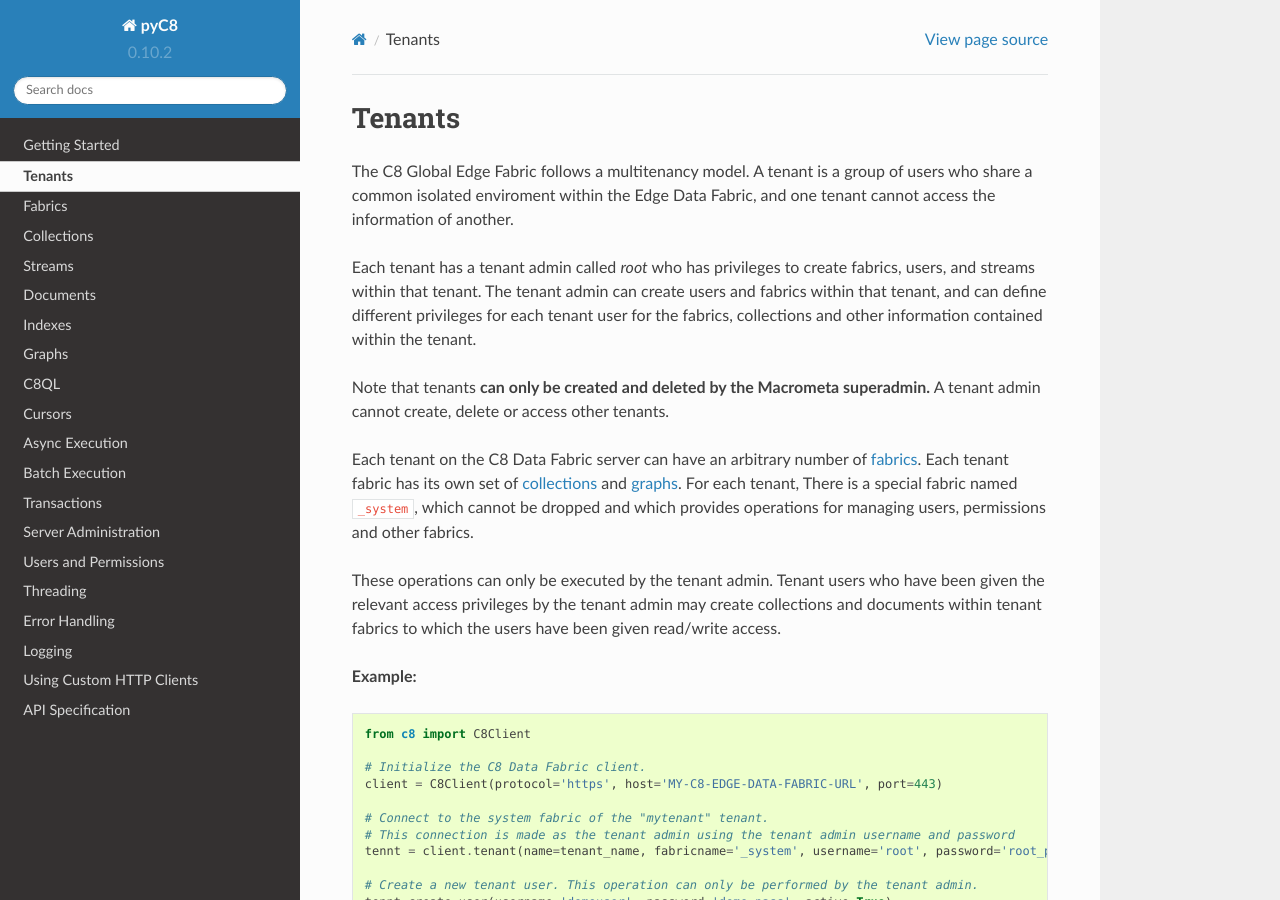
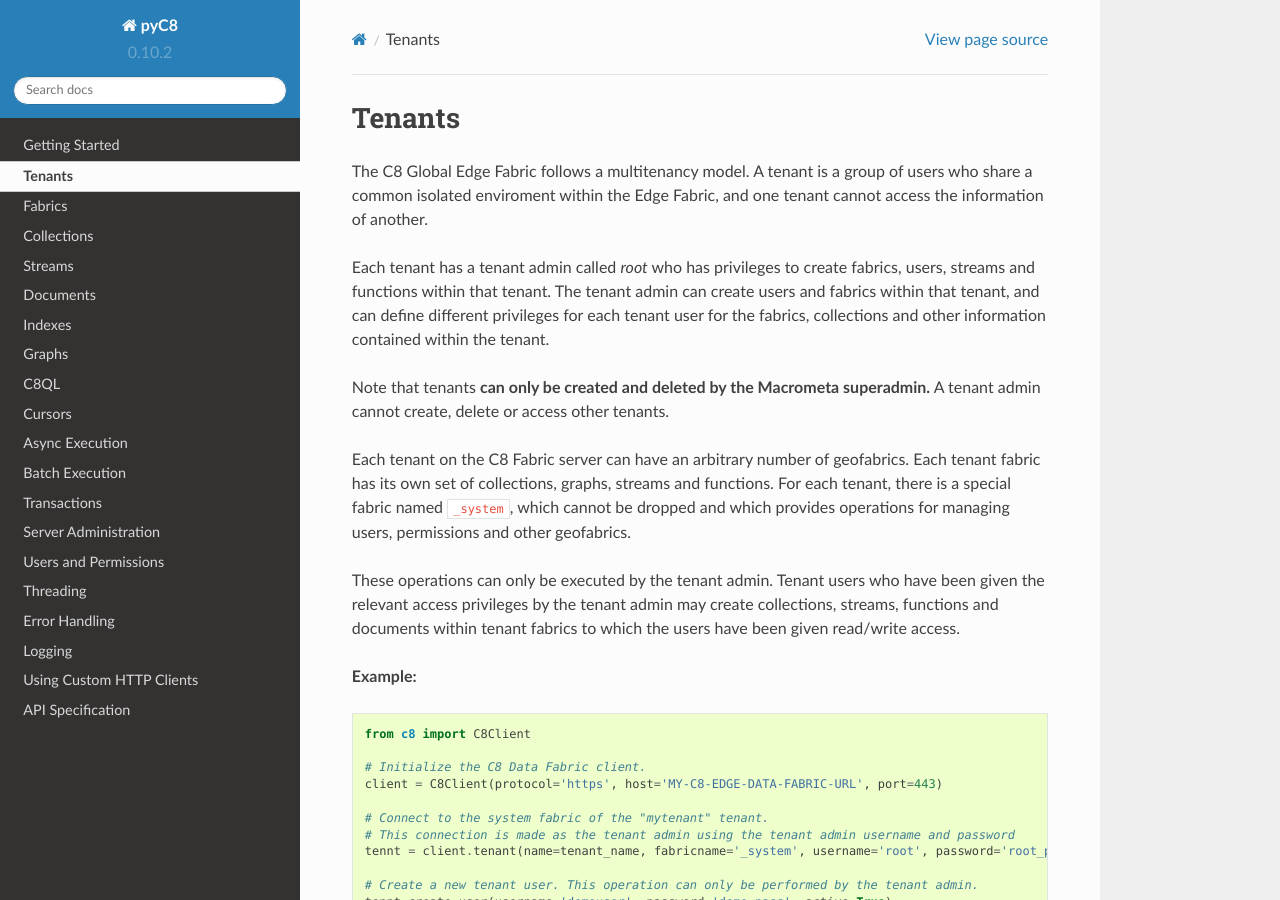
Before and after one commit to Macrometacorp/pyC8, a Sphinx documentation site: the page built from docs/tenant.rst, in a window 1280 px wide and 900 px high. Built offline with Sphinx 7.4.7 and the Read the Docs theme 2.0.0, drawn with Linux system fonts in a browser that asks for light colours.

Commit message:
Update tenant.rst

```diff
--- a/docs/tenant.rst
+++ b/docs/tenant.rst
@@ -1,15 +1,15 @@
 Tenants
 ---------
 
-The C8 Global Edge Fabric follows a multitenancy model. A tenant is a group of users who share a common isolated enviroment within the Edge Data Fabric, and one tenant cannot access the information of another.
+The C8 Global Edge Fabric follows a multitenancy model. A tenant is a group of users who share a common isolated enviroment within the Edge Fabric, and one tenant cannot access the information of another.
 
-Each tenant has a tenant admin called *root* who has privileges to create fabrics, users, and streams within that tenant. The tenant admin can create users and fabrics within that tenant, and can define different privileges for each tenant user for the fabrics, collections and other information contained within the tenant.
+Each tenant has a tenant admin called `root` who has privileges to create fabrics, users, streams and functions within that tenant. The tenant admin can create users and fabrics within that tenant, and can define different privileges for each tenant user for the fabrics, collections and other information contained within the tenant.
 
 Note that tenants **can only be created and deleted by the Macrometa superadmin.** A tenant admin cannot create, delete or access other tenants.
 
-Each tenant on the C8 Data Fabric server can have an arbitrary number of :doc:`fabrics <fabric>`. Each tenant fabric has its own set of :doc:`collections <collection>` and :doc:`graphs <graph>`. For each tenant, There is a special fabric named ``_system``, which cannot be dropped and which provides operations for managing users, permissions and other fabrics.
+Each tenant on the C8  Fabric server can have an arbitrary number of geofabrics. Each tenant fabric has its own set of collections, graphs, streams and functions. For each tenant, there is a special fabric named ``_system``, which cannot be dropped and which provides operations for managing users, permissions and other geofabrics.
 
-These operations can only be executed by the tenant admin. Tenant users who have been given the relevant access privileges by the tenant admin may create collections and documents within tenant fabrics to which the users have been given read/write access.
+These operations can only be executed by the tenant admin. Tenant users who have been given the relevant access privileges by the tenant admin may create collections, streams, functions and documents within tenant fabrics to which the users have been given read/write access.
 
 **Example:**
 
```
